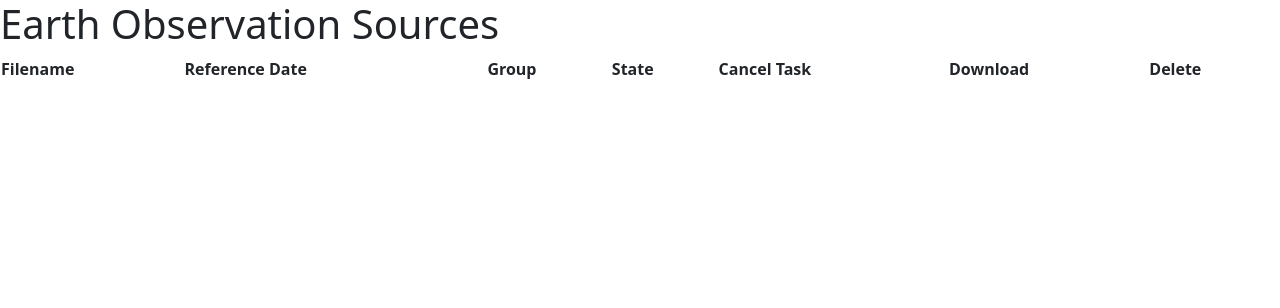
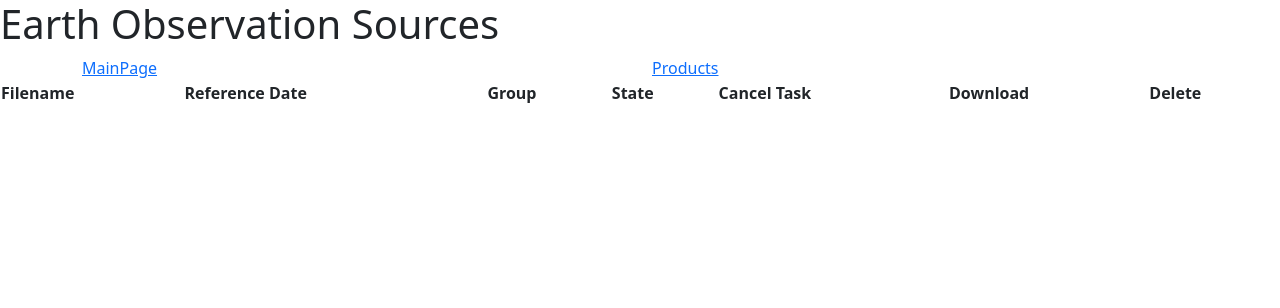
Before and after one commit to DimitrisKasabalis/Auth_eo, a Django app: page /eosources/ in a window 1280 px wide. Shown: the top 308 px of the page. Run offline with Django 3.2, Linux system fonts and the light colour scheme; data that the repository does not hold is empty; parts of the project's set-up code (start-up, migrations or seed data) failed here and were passed over.

Commit message:
WEB: Quality of life, bit of navigation

```diff
--- a/mproj/eo_engine/templates/list_eoproducts.html
+++ b/mproj/eo_engine/templates/list_eoproducts.html
@@ -4,6 +4,12 @@
 {% endblock %}
 
 {% block body %}
+        <div class="container">
+        <div class="row">
+            <div class="col"><a href="{% url "eo_engine:main-page" %}">MainPage</a></div>
+            <div class="col"><a href="{% url "eo_engine:list-eosources" %}">Sources</a></div>
+        </div>
+    </div>
     <table style="width: 100%">
         <tr>
             <th>Filename</th>
--- a/mproj/eo_engine/templates/list_eosources.html
+++ b/mproj/eo_engine/templates/list_eosources.html
@@ -6,6 +6,12 @@
     Earth Observation Sources
 {% endblock %}
 {% block body %}
+    <div class="container">
+        <div class="row">
+            <div class="col"><a href="{% url "eo_engine:main-page" %}">MainPage</a></div>
+            <div class="col"><a href="{% url "eo_engine:list-eoproducts" %}"> Products</a></div>
+        </div>
+    </div>
     <table style="width: 100%">
         <tr>
             <th>Filename</th>
```
